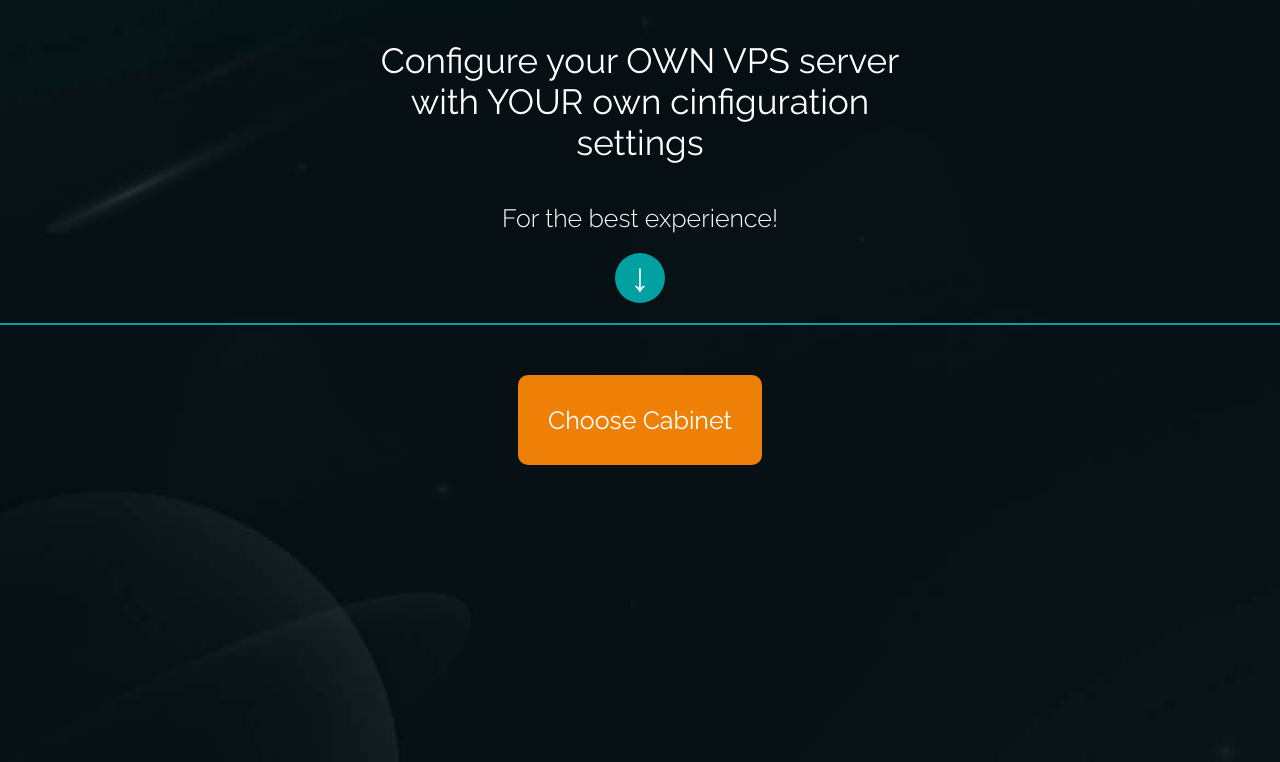
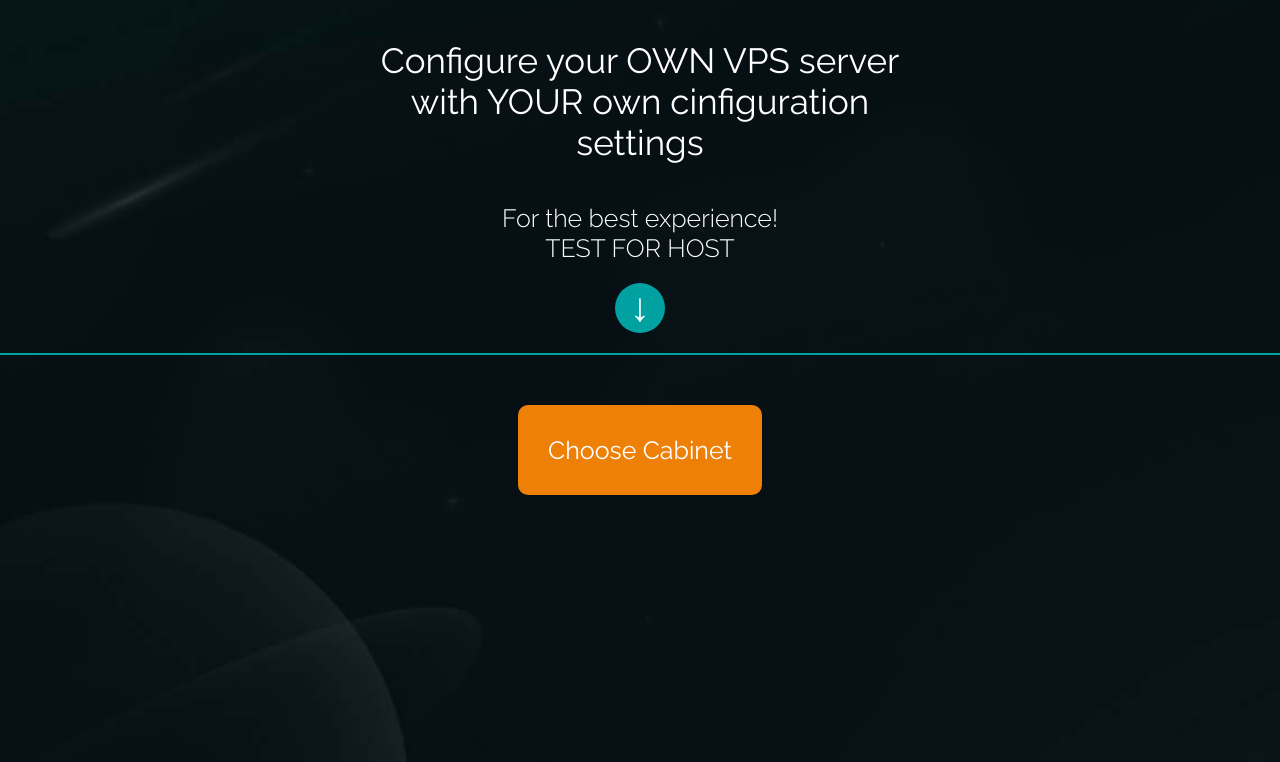
Before and after one commit to jacobdolleris/webdock-bachelor, a Vue app: page / in a window 1280 px wide. Shown: the top 762 px of the page. Built offline with nearby package versions, Linux system fonts and the light colour scheme; no server answers.

Commit message:
test host

```diff
--- a/src/views/HomeView.vue
+++ b/src/views/HomeView.vue
@@ -61,6 +61,7 @@ const addToCheckout = (selectedOption) => {
  <header>
   <h1>Configure your OWN VPS server with YOUR own cinfiguration settings</h1>
   <h2>For the best experience!</h2>
+  <h2>TEST FOR HOST</h2>
 
   <div class="goto-config">
     <a href="#config">
```
